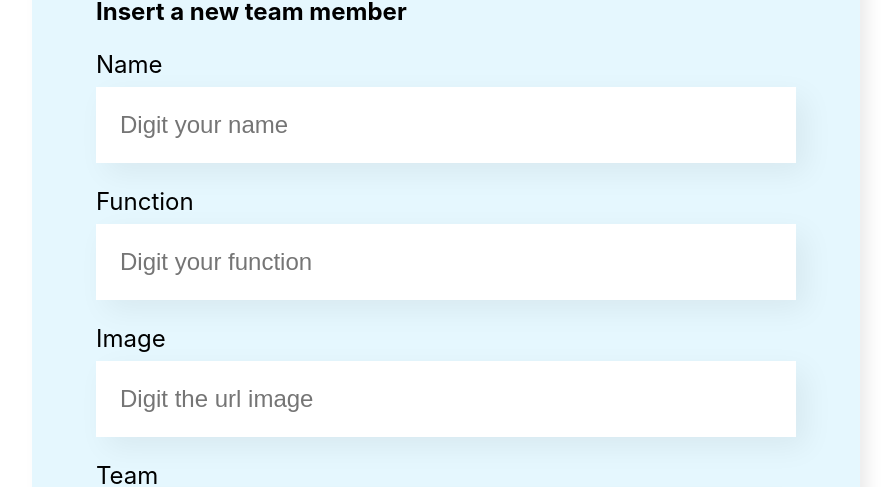
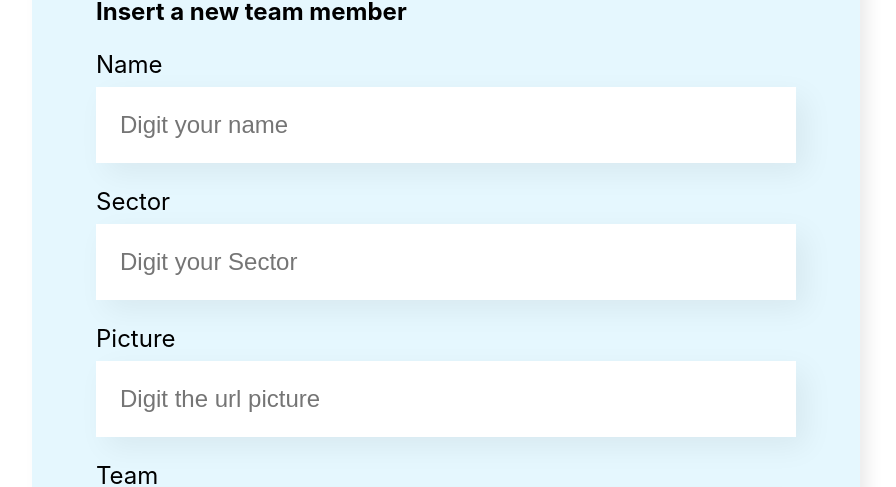
Before and after one commit to rafacancian/rac-team-manager, a React (Create React App) app: page / in a window 1280 px wide. Shown: the part 806-1293 px from the top of the page, without its empty margins (194-1090 px from the left). Built offline with nearby package versions, Linux system fonts and the light colour scheme; the HTML template or start-up script is replaced by a standard one.

Commit message:
adding state to components

```diff
--- a/src/components/FieldForm/index.js
+++ b/src/components/FieldForm/index.js
@@ -1,3 +1,4 @@
+import { useState } from 'react'
 import './FieldForm.css'
 import FieldText from '../FieldText'
 import FieldListBox from '../FieldListBox'
@@ -5,19 +6,29 @@ import Button from '../Button'
 
 const Form = (props) => {
 
+     const [name, setName] = useState('')
+     const [sector, setSector] = useState('')
+     const [picture, setPicture] = useState('')
+     const [teamName, setTeamName] = useState('')
+
     const createTeamMember = (event) => {
-        event.preventDefault()
-        console.log(event.target.value)
+       event.preventDefault()
+       console.log("submit form: " ,name, sector, picture, teamName)
+
+       setName('')
+       setSector('')
+       setPicture('')
+       setTeamName('')
     }
 
     return (
         <section className="field-form">
                <form onSubmit={createTeamMember}>
                  <h2>Insert a new team member</h2>
-                   <FieldText required={true} label="Name" placeholder="Digit your name"/>
-                   <FieldText required={true} label="Function" placeholder="Digit your function"/>
-                   <FieldText required={true} label="Image" placeholder="Digit the url image"/>
-                   <FieldListBox required={true} label="Team" itens={props.teams}/>
+                   <FieldText value={name} valueChanged={name => setName(name)} required={true} label="Name" placeholder="Digit your name"/>
+                   <FieldText value={sector} valueChanged={sector => setSector(sector)} required={true} label="Sector" placeholder="Digit your Sector"/>
+                   <FieldText value={picture} valueChanged={picture => setPicture(picture)}  required={true} label="Picture" placeholder="Digit the url picture"/>
+                   <FieldListBox value={teamName} valueChanged={teamName => setTeamName(teamName)} required={true} label="Team" itens={props.teams}/>
                    <Button>Create</Button>
                </form>
          </section>
--- a/src/components/FieldListBox/index.js
+++ b/src/components/FieldListBox/index.js
@@ -4,7 +4,8 @@ const FieldListBox = (props) => {
     return (
        <div className='field-listbox'>
                 <label>{props.label}</label>
-                <select required={props.required} value={props.valor}>
+                <select required={props.required}
+                    value={props.value} onChange={event => props.valueChanged(event.target.value)}>
                     <option value=""></option>
                     {props.itens.map(item => {
                         return <option key={item.name}>{item.name}</option>
--- a/src/components/FieldText/index.js
+++ b/src/components/FieldText/index.js
@@ -1,12 +1,17 @@
 import './FieldText.css'
 
 const FieldText = (props) => {
+
+     const updateValue = (event) => {
+        props.valueChanged(event.target.value)
+    }
+
     return (
         <div className="field-text">
             <label>
                 {props.label}
             </label>
-            <input value={props.valor}  required={props.required} placeholder={props.placeholder}/>
+            <input value={props.value} onChange={updateValue} required={props.required} placeholder={props.placeholder}/>
         </div>
     )
 }
```
